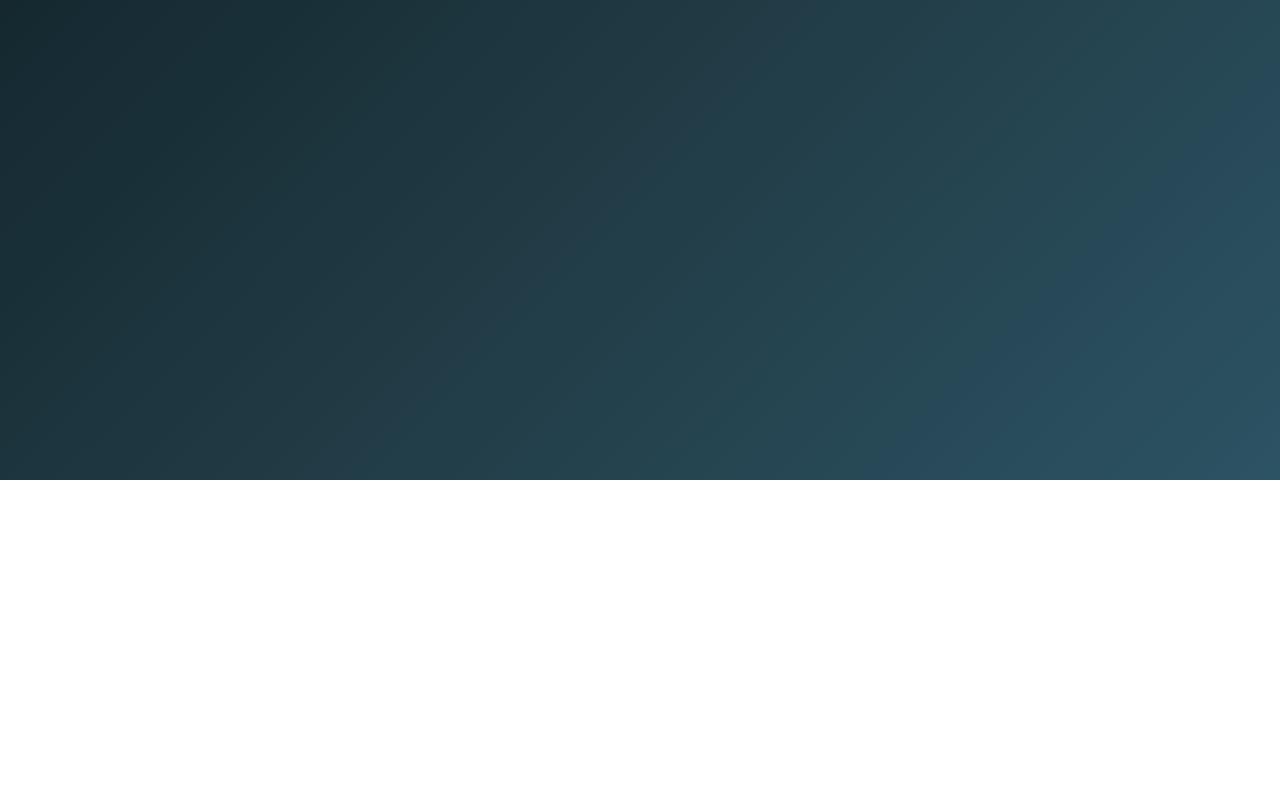
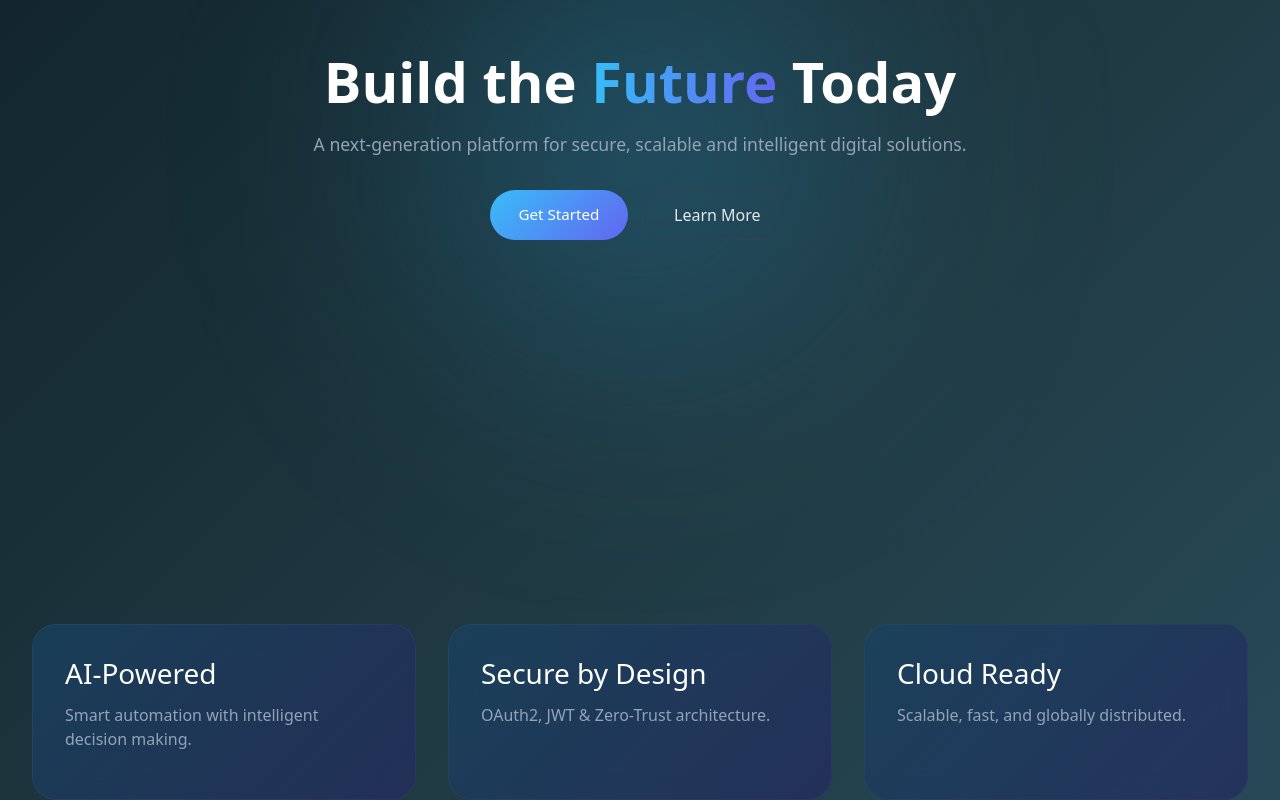
Before and after one commit to Premchand2597/HostelManagementFrontend, a React (Vite) app: page / in a window 1280 px wide. Shown: the part 320-1120 px from the top of the page. Before the commit the page ends 800 px from the top, so only its background shows below. Built offline with nearby package versions, Linux system fonts and the light colour scheme.

Commit message:
Handled oauth2 login for google and github and Success and Failure handler and designed home page - 20/12/2025

```diff
--- a/src/App.tsx
+++ b/src/App.tsx
@@ -1,13 +1,11 @@
 import './App.css'
+import Home from './components/Home'
 
 function App() {
 
   return (
     <>
-        <h1 className="text-primary">Hostel Management</h1>
-        <button className="btn btn-success mt-3">
-          Login
-        </button>
+       <Home />
     </>
   )
 }
--- /dev/null
+++ b/src/Custom_CSS/Home.css
@@ -0,0 +1,153 @@
+* {
+  box-sizing: border-box;
+}
+
+body {
+  margin: 0;
+  font-family: "Inter", system-ui, sans-serif;
+  background: radial-gradient(circle at top, #0f172a, #020617);
+  color: #e5e7eb;
+}
+
+.home-container {
+  overflow-x: hidden;
+}
+
+/* HERO */
+.hero {
+  position: relative;
+  min-height: 100vh;
+  display: flex;
+  align-items: center;
+  justify-content: center;
+  padding: 5rem 2rem;
+}
+
+.hero-content {
+  max-width: 700px;
+  text-align: center;
+  z-index: 2;
+}
+
+.hero h1 {
+  font-size: 3.5rem;
+  font-weight: 700;
+  margin-bottom: 1rem;
+}
+
+.hero h1 span {
+  background: linear-gradient(90deg, #38bdf8, #6366f1);
+  -webkit-background-clip: text;
+  color: transparent;
+}
+
+.hero p {
+  font-size: 1.1rem;
+  color: #94a3b8;
+}
+
+.hero-actions {
+  margin-top: 2rem;
+  display: flex;
+  justify-content: center;
+  gap: 1rem;
+}
+
+.hero-glow {
+  position: absolute;
+  width: 600px;
+  height: 600px;
+  background: radial-gradient(circle, #38bdf855, transparent 70%);
+  filter: blur(120px);
+}
+
+/* BUTTONS */
+.btn-primary {
+  background: linear-gradient(135deg, #38bdf8, #6366f1);
+  border: none;
+  color: white;
+  padding: 0.75rem 1.8rem;
+  border-radius: 999px;
+  font-size: 0.95rem;
+  cursor: pointer;
+  transition: transform 0.2s ease;
+}
+
+.btn-primary:hover {
+  transform: translateY(-2px);
+}
+
+.btn-outline {
+  background: transparent;
+  border: 1px solid #334155;
+  color: #e5e7eb;
+  padding: 0.75rem 1.8rem;
+  border-radius: 999px;
+  cursor: pointer;
+}
+
+.large {
+  font-size: 1.1rem;
+  padding: 1rem 2.5rem;
+}
+
+/* FEATURES */
+.features {
+  display: grid;
+  grid-template-columns: repeat(auto-fit, minmax(260px, 1fr));
+  gap: 2rem;
+  padding: 5rem 2rem;
+}
+
+.feature-card {
+  position: relative;
+  background: rgba(15, 23, 42, 0.7);
+  backdrop-filter: blur(12px);
+  border-radius: 1.5rem;
+  padding: 2rem;
+  border: 1px solid #1e293b;
+  transition: transform 0.3s ease;
+}
+
+.feature-card:hover {
+  transform: translateY(-8px);
+}
+
+.feature-card h3 {
+  margin-bottom: 0.8rem;
+}
+
+.feature-card p {
+  color: #94a3b8;
+}
+
+.feature-glow {
+  position: absolute;
+  inset: -1px;
+  border-radius: inherit;
+  background: linear-gradient(135deg, #38bdf833, #6366f133);
+  z-index: -1;
+}
+
+/* STATS */
+.stats {
+  display: flex;
+  justify-content: center;
+  gap: 4rem;
+  padding: 4rem 2rem;
+}
+
+.stat h3 {
+  font-size: 2.5rem;
+  margin: 0;
+}
+
+.stat span {
+  color: #94a3b8;
+}
+
+/* CTA */
+.cta {
+  text-align: center;
+  padding: 6rem 2rem;
+}
--- /dev/null
+++ b/src/components/Home.tsx
@@ -0,0 +1,90 @@
+import React from "react";
+import "../Custom_CSS/Home.css";
+
+const Home: React.FC = () => {
+  return (
+    <div className="home-container">
+      {/* HERO SECTION */}
+      <section className="hero">
+        <div className="hero-content">
+          <h1>
+            Build the <span>Future</span> Today
+          </h1>
+          <p>
+            A next-generation platform for secure, scalable and intelligent
+            digital solutions.
+          </p>
+
+          <div className="hero-actions">
+            <button className="btn-primary">Get Started</button>
+            <button className="btn-outline">Learn More</button>
+          </div>
+        </div>
+
+        <div className="hero-glow" />
+      </section>
+
+      {/* FEATURES */}
+      <section className="features">
+        <FeatureCard
+          title="AI-Powered"
+          description="Smart automation with intelligent decision making."
+        />
+        <FeatureCard
+          title="Secure by Design"
+          description="OAuth2, JWT & Zero-Trust architecture."
+        />
+        <FeatureCard
+          title="Cloud Ready"
+          description="Scalable, fast, and globally distributed."
+        />
+      </section>
+
+      {/* STATS */}
+      <section className="stats">
+        <Stat value="99.99%" label="Uptime" />
+        <Stat value="500K+" label="Users" />
+        <Stat value="120+" label="Enterprises" />
+      </section>
+
+      {/* CTA */}
+      <section className="cta">
+        <h2>Ready to experience the future?</h2>
+        <button className="btn-primary large">Launch Platform</button>
+      </section>
+    </div>
+  );
+};
+
+export default Home;
+
+/* ---------------- COMPONENTS ---------------- */
+
+type FeatureProps = {
+  title: string;
+  description: string;
+};
+
+const FeatureCard: React.FC<FeatureProps> = ({ title, description }) => {
+  return (
+    <div className="feature-card">
+      <div className="feature-glow" />
+      <h3>{title}</h3>
+      <p>{description}</p>
+    </div>
+  );
+};
+
+type StatProps = {
+  value: string;
+  label: string;
+};
+
+const Stat: React.FC<StatProps> = ({ value, label }) => {
+  return (
+    <div className="stat">
+      <h3>{value}</h3>
+      <span>{label}</span>
+    </div>
+  );
+};
--- a/src/components/Login.tsx
+++ b/src/components/Login.tsx
@@ -3,8 +3,8 @@ import { useNavigate } from "react-router";
 import "../Custom_CSS/Style.css";
 import type { LoginType } from "../Models/Login";
 import toast from "react-hot-toast";
-import { loginUser } from "../Services/AuthService";
 import useAuth from "../Store/GlobalState";
+import OAuth2Buttons from "./OAuth2Buttons";
 
 const Login = () => {
   const navigate = useNavigate();
@@ -61,15 +61,6 @@ const Login = () => {
     setIsButtonClicked(false);
   }
 };
-  const handleGoogleLogin = () => {
-    console.log("Google OAuth Login");
-    // window.location.href = "http://localhost:8080/oauth2/authorization/google";
-  };
-
-  const handleGithubLogin = () => {
-    console.log("GitHub OAuth Login");
-    // window.location.href = "http://localhost:8080/oauth2/authorization/github";
-  };
 
   return (
     <div className="login-container">
@@ -79,22 +70,7 @@ const Login = () => {
           Hostel Management
         </p>
 
-        {/* OAuth Buttons */}
-        <div className="oauth-buttons">
-          <button
-            className="btn oauth-btn google-btn w-100 mb-2"
-            onClick={handleGoogleLogin}
-          >
-            Continue with Google
-          </button>
-
-          <button
-            className="btn oauth-btn github-btn w-100"
-            onClick={handleGithubLogin}
-          >
-            Continue with GitHub
-          </button>
-        </div>
+          <OAuth2Buttons />
 
         <div className="divider">
           <span>OR</span>
--- /dev/null
+++ b/src/components/OAuth2Buttons.tsx
@@ -0,0 +1,39 @@
+import React from 'react'
+import { NavLink } from 'react-router';
+
+const OAuth2Buttons = () => {
+
+const handleGoogleLogin = () => {
+    console.log("Google OAuth Login");
+    // window.location.href = "http://localhost:8090/oauth2/authorization/google";
+  };
+
+  const handleGithubLogin = () => {
+    console.log("GitHub OAuth Login");
+    // window.location.href = "http://localhost:8090/oauth2/authorization/github";
+  };
+
+  return (
+        <div className="oauth-buttons">
+            <NavLink to={"http://localhost:8090/oauth2/authorization/google"}>
+                <button
+                    type='button'
+                    className="btn oauth-btn google-btn w-100 mb-2"
+                >
+                    Continue with Google
+                </button>
+          </NavLink>
+
+            <NavLink to={"http://localhost:8090/oauth2/authorization/github"}>
+                <button
+                    type='button'
+                    className="btn oauth-btn github-btn w-100"
+                >
+                    Continue with GitHub
+                </button>
+          </NavLink>
+        </div>
+  )
+}
+
+export default OAuth2Buttons;
--- /dev/null
+++ b/src/components/OAuth2Failure.tsx
@@ -0,0 +1,11 @@
+import React from 'react'
+
+const OAuth2Failure = () => {
+  return (
+    <div className='container bg-secondary text-center mt-5 p-5'>
+      <h1>Login Falied !!</h1>
+    </div>
+  )
+}
+
+export default OAuth2Failure
--- /dev/null
+++ b/src/components/OAuth2Success.tsx
@@ -0,0 +1,36 @@
+import React, { useEffect, useState } from 'react'
+import useAuth from '../Store/GlobalState'
+import { generateNewAccessToken } from '../Services/AuthService';
+import { useNavigate } from 'react-router';
+
+const OAuth2Success = () => {
+    const setNewToken = useAuth((state) => state.setNewAccessToken);
+    const [isRefreshed, setIsRefreshed] = useState<boolean>(false);
+    const navigate = useNavigate();
+
+    useEffect(() => {
+        if (isRefreshed) return;
+
+        const getNewToken = async () => {
+            try {
+                setIsRefreshed(true);
+                const result = await generateNewAccessToken();
+                setNewToken(result.accessToken);
+                navigate("/dashboard");
+            } catch (error) {
+                console.error("Failed to refresh token using oauth2", error);
+            }finally{
+                setIsRefreshed(false);
+            }
+        };
+        getNewToken();
+    }, [isRefreshed, setNewToken]);
+
+  return (
+    <div className='container bg-secondary text-center mt-5 p-5'>
+      <h1>Please wait...</h1>
+    </div>
+  )
+}
+
+export default OAuth2Success
--- a/src/components/Register.tsx
+++ b/src/components/Register.tsx
@@ -4,6 +4,7 @@ import "../Custom_CSS/Style.css";
 import toast from "react-hot-toast";
 import type { RegisterType } from "../Models/Register";
 import { registerUser } from "../Services/AuthService";
+import OAuth2Buttons from "./OAuth2Buttons";
 
 const Register = () => {
   const navigate = useNavigate();
@@ -58,16 +59,6 @@ const Register = () => {
   }
 };
 
-  const handleGoogleLogin = () => {
-    console.log("Google OAuth");
-    // window.location.href = "http://localhost:8080/oauth2/authorization/google";
-  };
-
-  const handleGithubLogin = () => {
-    console.log("GitHub OAuth");
-    // window.location.href = "http://localhost:8080/oauth2/authorization/github";
-  };
-
   return (
     <div className="register-container">
       <div className="register-card">
@@ -76,22 +67,7 @@ const Register = () => {
           Hostel Management
         </p>
 
-        {/* OAuth Buttons */}
-        <div className="oauth-buttons">
-          <button
-            className="btn oauth-btn google-btn w-100 mb-2"
-            onClick={handleGoogleLogin}
-          >
-            Continue with Google
-          </button>
-
-          <button
-            className="btn oauth-btn github-btn w-100"
-            onClick={handleGithubLogin}
-          >
-            Continue with GitHub
-          </button>
-        </div>
+        <OAuth2Buttons />
 
         <div className="divider">
           <span>OR</span>
--- a/src/index.css
+++ b/src/index.css
@@ -35,6 +35,7 @@ body {
   min-width: 320px;
   min-height: 100vh;
   background: linear-gradient(135deg, #0f2027, #203a43, #2c5364) !important;
+  color: #fff !important;
 }
 
 h1 {
--- a/src/main.tsx
+++ b/src/main.tsx
@@ -11,6 +11,8 @@ import BaseLayout from './RootLayout/BaseLayout.tsx'
 import Dashboard from './components/User/Dashboard.tsx'
 import UserLayout from './RootLayout/UserLayout.tsx'
 import Profile from './components/User/Profile.tsx'
+import OAuth2Success from './components/OAuth2Success.tsx'
+import OAuth2Failure from './components/OAuth2Failure.tsx'
 
 createRoot(document.getElementById('root')!).render(
   <BrowserRouter>
@@ -24,6 +26,8 @@ createRoot(document.getElementById('root')!).render(
           <Route index element={<Dashboard/>} />
           <Route path='profile' element={<Profile/>} />
         </Route>
+        <Route path='/auth/success' element={<OAuth2Success />} />
+        <Route path='/auth/failure' element={<OAuth2Failure />} />
       </Route>
     </Routes>
   </BrowserRouter>
```
